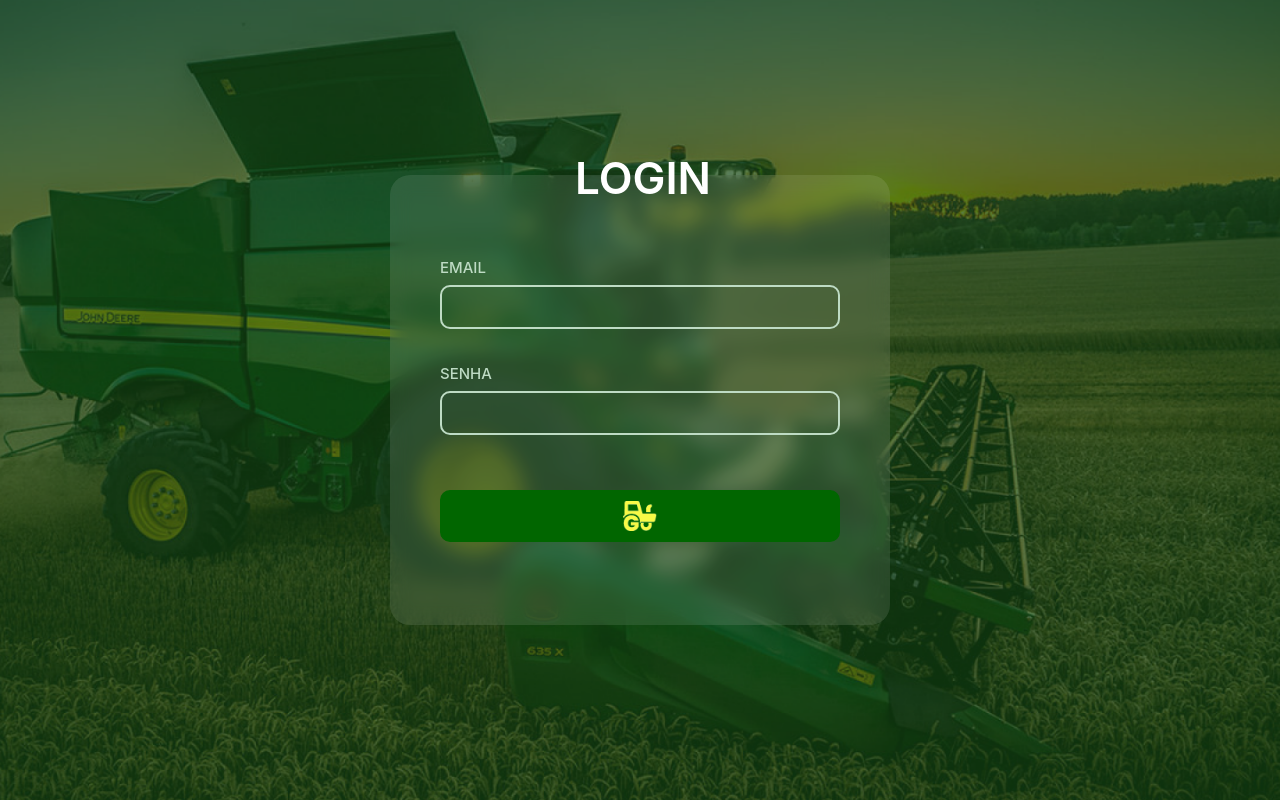
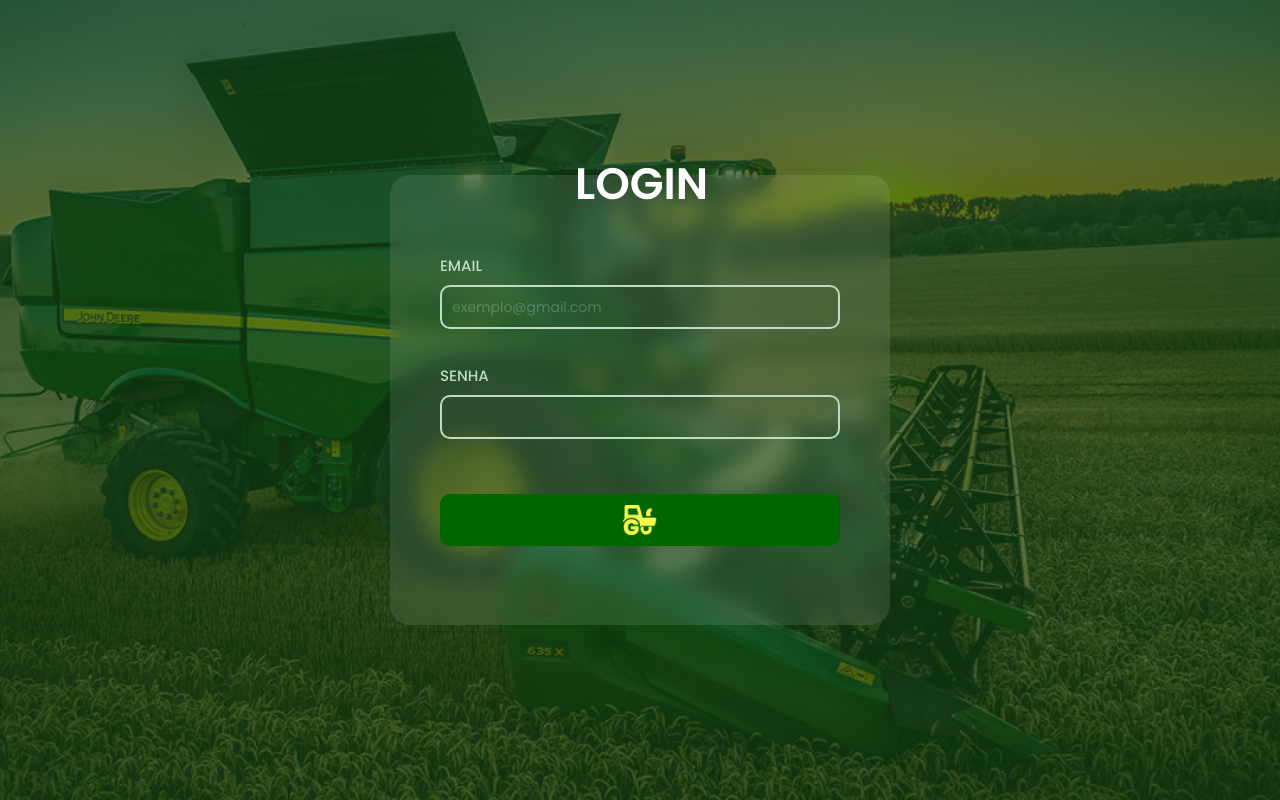
Before and after one commit to An4lu/DeereGO, a React (Vite) app: page /#/ in a window 1280 px wide. Built offline with nearby package versions, Linux system fonts and the light colour scheme.

Commit message:
placeholder

```diff
--- a/src/pages/Login/index.tsx
+++ b/src/pages/Login/index.tsx
@@ -1,7 +1,7 @@
 import { useState } from "react"
+import { Button } from "../../components/Button"
 import { Input } from "../../components/Input"
 import { Centro, DivButton, Fundo, Image, Inputs, Title } from "./styles"
-import { Button } from "../../components/Button"
 import icon from '/public/logotipo.png'
 
 export const Login = () => {
@@ -51,7 +51,7 @@ const [senha, setSenha] = useState('')
             title="EMAIL"
             value={email}
             onChange={(e) => setEmail(e.target.value)}
-              // placeholder="exemplo@gmail.com"
+            placeholder="exemplo@gmail.com"
           // css={{ borderColor: inputBorderColor || '#F0EFEF' }}
           />
           <Input
@@ -64,7 +64,7 @@ const [senha, setSenha] = useState('')
           />
         </Inputs>
         <DivButton>
-            <Button type="submit"><Image src={icon} alt=""/></Button>
+          <Button type="submit"><Image src={icon} alt="" /></Button>
         </DivButton>
       </Centro>
     </Fundo>
--- a/src/styles/index.ts
+++ b/src/styles/index.ts
@@ -5,7 +5,7 @@ export const globalStyles = globalCss({
         margin: '0px',
         padding: '0rem',
         boxSizing: 'border-box',
-        fontFamily: 'Inter',
+        fontFamily: '$poppins',
         '&::-webkit-scrollbar': {
             width: '5px',
             height: '8px',
```
Lines whose indentation alone changed are shown as unchanged.
